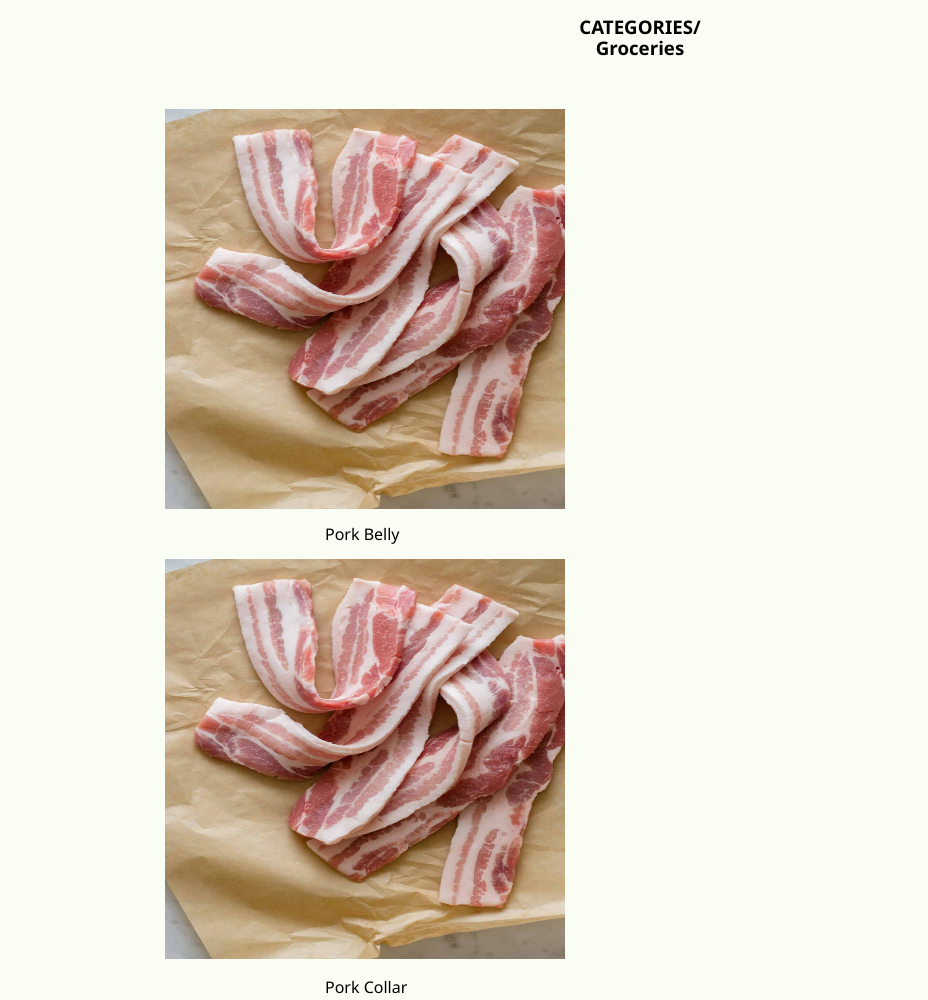
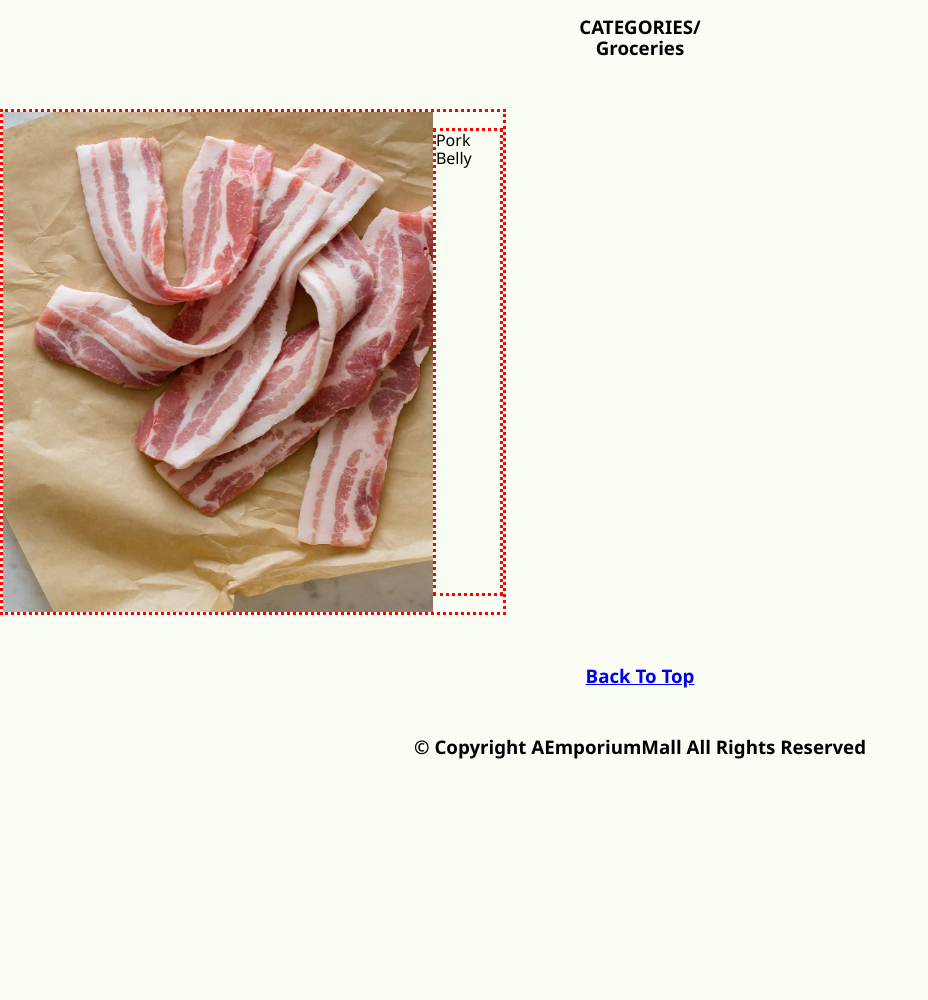
Before and after one commit to edisonchew/FED_Assignment2, a plain HTML site: page Shop.html in a window 1280 px wide. Shown: the part 740-1740 px from the top of the page, without its empty margins (0-928 px from the left). After the commit the page ends 1548 px from the top, so only its background shows below. Drawn offline with Linux system fonts and the light colour scheme.

Commit message:
trying to edit the pictures in shop

```diff
--- a/Shop.html
+++ b/Shop.html
@@ -31,27 +31,19 @@
 
 
 
-        <section id="pork-belly" class="pork-belly">
-            <div class="container">
-                <div class="row">
-                    <div class="pork-belly">
-                        <img src="Images/pork_belly.jpg" alt="Pork Belly" />
-                        <p>Pork Belly</p>
-                    </div>
-                </div>
+        <section id="pork-belly">
+            <div class="pork-belly">
+                <img src="Images/pork_belly.jpg" alt="Pork Belly" />
+                <p>Pork Belly</p>
             </div>
         </section>
 
-        <section id="pork-collar" class="pork-collar">
-            <div class="container">
-                <div class="row">
-                    <div class="pork-collar">
-                        <img src="Images/pork_belly.jpg" alt="Pork Collar" />
-                        <p>Pork Collar</p>
-                    </div>
-                </div>
+        <!-- <section id="pork-collar" class="pork-collar">
+            <div>
+                <img src="Images/pork_belly.jpg" alt="Pork Collar" />
+                <p>Pork Collar</p>
             </div>
-        </section>
+        </section> -->
     </body>
 
     <footer>
--- a/style.css
+++ b/style.css
@@ -171,24 +171,28 @@ h4 {
     justify-content: center;
 }
 
+.pork-belly{
+    display: flex;
+    width: 500px;
+    height: 500px;
+    border: 1mm dotted red;
+}
+
 .pork-belly img {
-    margin-left: 165px;
-    position: relative;
-    display: flex;
-    flex-direction: column;
-    width: 400px;
-    height: 400px;
+    width: 500px;
+    height: 500px;
 }
 
 .pork-belly p {
-    margin-left: 325px;
-    position: relative;
-    font-family:'Segoe UI', Tahoma, Geneva, Verdana, sans-serif;
+    display: flex;
+    flex-direction: column;
+    border: 1mm dotted red;
 }
 
+
 .pork-collar img {
-    margin-left: 165px;
-    position: relative;
+    display: flex;
+    flex-direction: row;
     width: 400px;
     height: 400px;
 }
```
